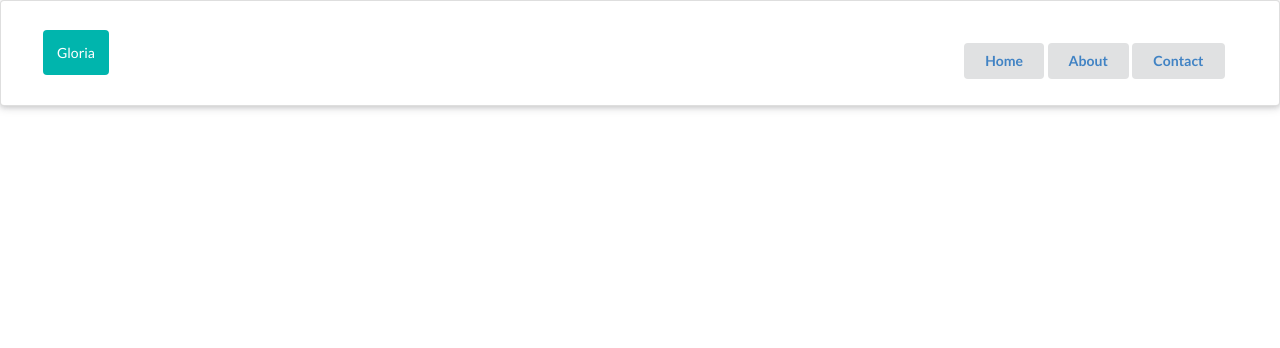
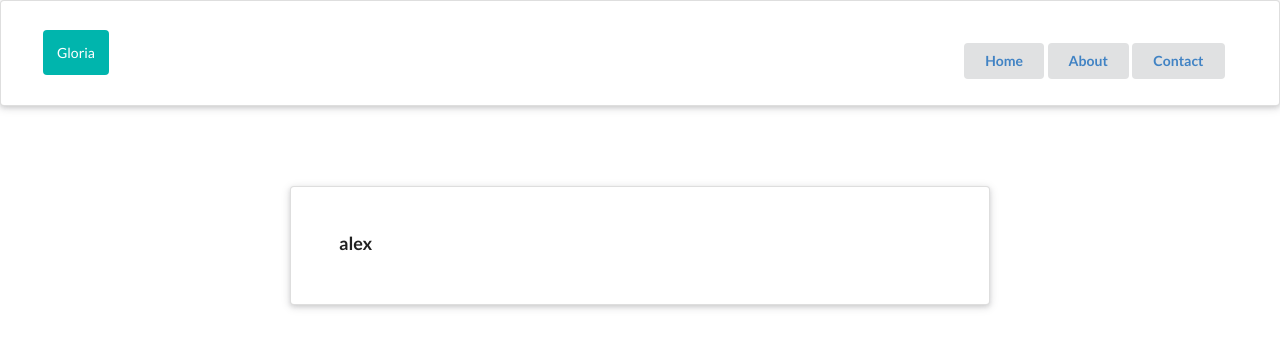
Before and after one commit to angelopolotto/react-studies, a React (Create React App) app in the folder react-router/: page /card/alex in a window 1280 px wide. Shown: the top 348 px of the page. Built offline with nearby package versions, Linux system fonts and the light colour scheme.

Commit message:
router parameters

```diff
--- a/react-router/src/App.js
+++ b/react-router/src/App.js
@@ -4,6 +4,7 @@ import Navbar from './components/Navbar';
 import Home from './components/Home'
 import About from './components/About'
 import Contact from './components/Contact'
+import Card from './components/Card'
 
 function App() {
     return (
@@ -13,6 +14,7 @@ function App() {
                 <Route exact path='/' component={Home} />
                 <Route path='/about' component={About} />
                 <Route path='/contact' component={Contact} />
+                <Route path='/card/:user' component={Card} />
             </div>
         </BrowserRouter>
     );
--- /dev/null
+++ b/react-router/src/components/Card.js
@@ -0,0 +1,24 @@
+import React from 'react';
+
+class Card extends React.Component {
+    state = { user: '' }
+
+    componentDidMount() {
+        // get URL parameters defined with the name in <Route>
+        //console.log(this.props);
+        let user = this.props.match.params.user;
+        this.setState({ user })
+    }
+
+    render() {
+        const { user } = this.state
+        return (
+            <div className='ui raised very padded text container segment'
+             style={{marginTop: '80px'}}>
+                <h3 className='ui header'>{ user }</h3>
+            </div>
+        )
+    }
+}
+
+export default Card;
--- a/react-router/src/components/Contact.js
+++ b/react-router/src/components/Contact.js
@@ -1,4 +1,5 @@
 import React from 'react';
+import {Link} from 'react-router-dom'
 
 const Contact = (props) => {
     //programmatic redirect
@@ -7,10 +8,17 @@ const Contact = (props) => {
     //     props.history.push('/about')
     // }, 2000);
     return (
-        <div className='ui raised very padded text container segment'
+        <div>
+            <div className='ui raised very padded text container segment'
              style={{marginTop: '80px'}}>
-                <h3 className='ui header'>Contact</h3>
+                <Link to='/card/alex' className='ui header'>Alex</Link>
                 <p>Mussum Ipsum, cacilds vidis litro abertis. Atirei o pau no gatis, per gatis num morreus. Mais vale um bebadis conhecidiss, que um alcoolatra anonimis. Nullam volutpat risus nec leo commodo, ut interdum diam laoreet. Sed non consequat odio. Admodum accumsan disputationi eu sit. Vide electram sadipscing et per.</p>
+            </div>
+            <div className='ui raised very padded text container segment'
+                style={{marginTop: '80px'}}>
+                    <Link to='/card/willma' className='ui header'>Willma</Link>
+                    <p>Mussum Ipsum, cacilds vidis litro abertis. Atirei o pau no gatis, per gatis num morreus. Mais vale um bebadis conhecidiss, que um alcoolatra anonimis. Nullam volutpat risus nec leo commodo, ut interdum diam laoreet. Sed non consequat odio. Admodum accumsan disputationi eu sit. Vide electram sadipscing et per.</p>
+            </div>
         </div>
     )
 }
```
